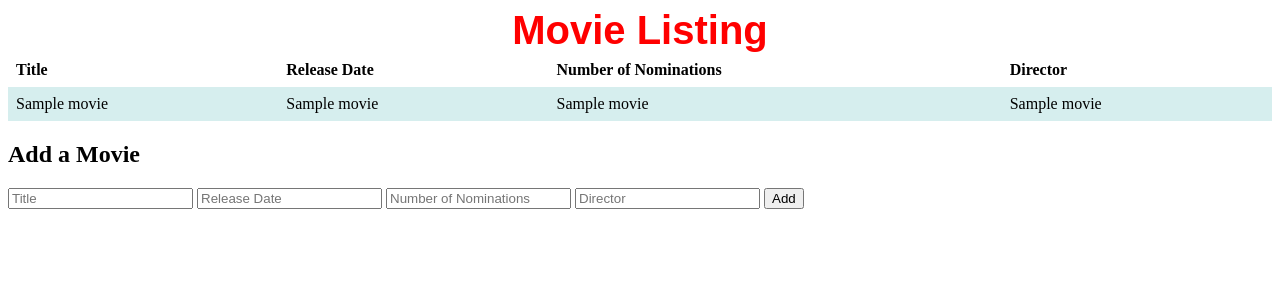
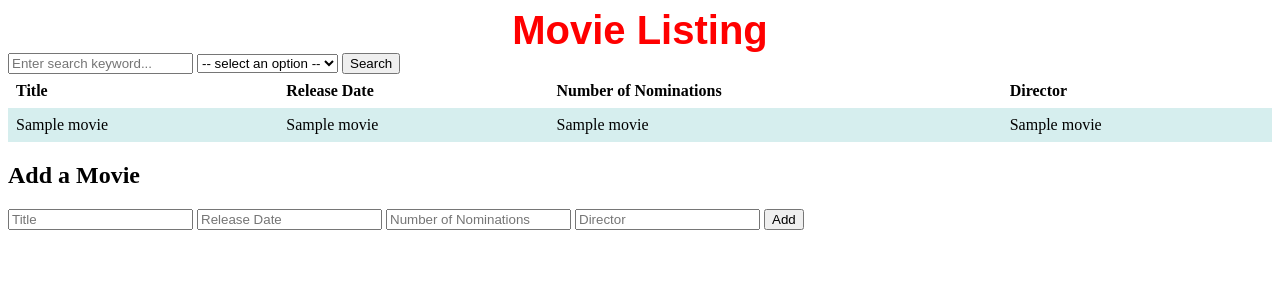
Before and after one commit to bblackie/91892, a Flask app: template templates/movies.html in a window 1280 px wide. Shown: the top 300 px of the page. Run offline with Flask 3, Linux system fonts and the light colour scheme; the template is opened without the code that fills it: most values are stand-ins (such as "Sample title", 1, 10 or a date in 2020).

Commit message:
Added search

```diff
--- a/app.py
+++ b/app.py
@@ -47,15 +47,42 @@ def index():
     return render_template("index.html", movies=results)
 
 # movies listing route
-@app.route('/movies')
+@app.route('/movies', methods=['GET', 'POST'])
 def movie_listing():
 
+    if request.method == 'POST':
+
+        cur = get_db().cursor()
+        search = request.form['search']
+        director_id = request.form['directors']
+        optional_director = ""
+        if director_id:
+            optional_director = "AND director_id = " + director_id
+        sql = f'''
+            SELECT * FROM movies
+            WHERE title LIKE '%' || ? || '%'
+            {optional_director}
+        '''
+        cur.execute(sql, (search,))
+        results = cur.fetchall()
+
+    else:
+        # Get all movies
+        cur = get_db().cursor()
+        sql = "SELECT * FROM movies;"
+        cur.execute(sql)
+        results = cur.fetchall()
+
+
+    # Get all directors
     cur = get_db().cursor()
-    sql = "SELECT * FROM movies;"
+    sql = "SELECT * FROM directors ORDER BY name;"
     cur.execute(sql)
-    results = cur.fetchall()
+    directors = cur.fetchall()
 
-    return render_template("movies.html", movies=results)
+    return render_template("movies.html", movies=results, directors=directors)
+
+
 
 # add route
 @app.route('/add', methods=['GET', 'POST'])
--- a/templates/movies.html
+++ b/templates/movies.html
@@ -4,11 +4,21 @@
     <meta charset="UTF-8">
     <meta name="viewport" content="width=device-width, initial-scale=1.0">
 
-    <link rel="stylesheet" href="{{url_for('static', filename='styles.css')}}">
+    <link rel="stylesheet" href="{{url_for('static', filename='css/styles.css')}}">
     <title>Movies</title>
 </head>
 <body>
     <h1>Movie Listing</h1>
+    <form action="/movies" method="post">
+        <input type="text" name="search" placeholder="Enter search keyword...">
+        <select name="directors" id="directors">
+            <option selected value=""> -- select an option -- </option>
+            {% for director in directors %}
+            <option value="{{ director[0] }}">{{ director[1] }}</option>
+            {% endfor %}
+          </select>
+        <button type="submit">Search</button>
+    </form>
     <table>
         <tr>
             <th>Title</th>
```
Also changed, not shown: templates/search.html (+6 -46 lines), static/css/styles.css (renamed from static/styles.css).
